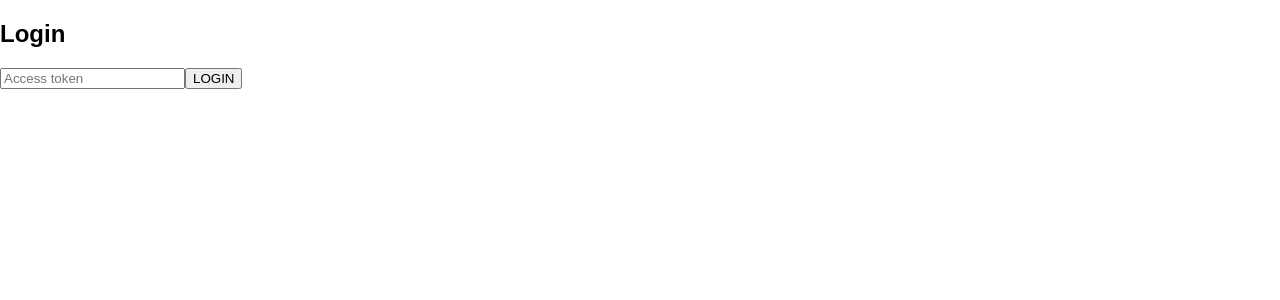
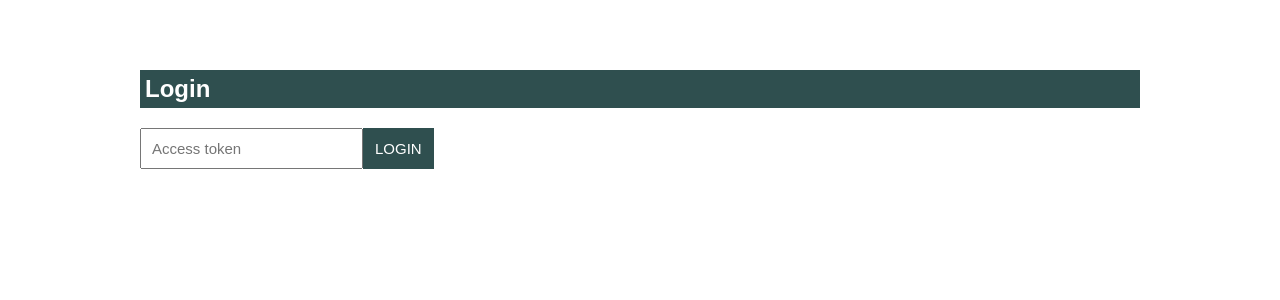
Before and after one commit to temav/React_JS, a React (Create React App) app: page /login in a window 1280 px wide. Shown: the top 300 px of the page. Built offline with nearby package versions, Linux system fonts and the light colour scheme.

Commit message:
add css styles

```diff
--- a/src/components/AppRouter/AppRouter.js
+++ b/src/components/AppRouter/AppRouter.js
@@ -7,7 +7,7 @@ import UserPage from '../UserPage'
 class AppRouter extends Component {
     render () {
         return (
-        <div>
+        <div className='app_router'>
             <Switch>
                 <Route path='/login' component={Login}/>
                 <PrivateRoute exact path='/user/me' component={UserPage}/>
--- /dev/null
+++ b/src/components/Follower/Follower.css
@@ -0,0 +1,15 @@
+.followers {
+    width: 1000px;
+    display: flex;
+    justify-content: center;
+    flex-wrap: wrap;
+}
+.followers h3 {
+    width: 100%;
+}
+
+a .follower {
+    width: 200px;
+    margin: 5px;
+    /* display: inline; */
+}
--- a/src/components/Follower/Follower.js
+++ b/src/components/Follower/Follower.js
@@ -1,4 +1,5 @@
 import React from 'react';
+import './Follower.css';
 
 const Follower = (props) => {
     const { login, avatar_url } = props;
--- a/src/components/Login/Login.js
+++ b/src/components/Login/Login.js
@@ -18,7 +18,7 @@ class Login extends Component {
     render() {
         const { isAuthorized } = this.props;
     if(isAuthorized) return (<Redirect to='user/me'/>);
-    return <div><h2>Login</h2>
+    return <div className='login'><h2>Login</h2>
         <input onChange={this.handleOnChange} name='token' placeholder='Access token'/>
         <button onClick={this.handleLogin}>LOGIN</button>
     </div>
--- a/src/components/UserPage/UserPage.css
+++ b/src/components/UserPage/UserPage.css
@@ -1,4 +1,55 @@
-body {
-    width: 100%;
+.app_router {
+    padding: 50px;
+    width: 1000px;
     margin: 0 auto;
-};
+}
+
+.app_router h2,
+.app_router h3,
+.app_router h4 {
+    color: white;
+    padding: 5px;
+    background-color: darkslategray;
+}
+
+.user_page, .user_owner {
+    display: flex;
+    flex-direction: column;
+}
+.user_page {
+    align-items: center;
+}
+.user_owner button {
+    justify-self: center;
+    padding: 5px;
+    background-color: darkslategray;
+    color: white;
+    font-size: 25px;
+    text-transform: uppercase;
+
+    border-radius: 10px;
+}
+button, a {
+    border: none;
+    outline: none;
+    text-decoration: none;
+    cursor: pointer;
+}
+img {
+    width: inherit;
+}
+.user_owner {
+    width: 400px;
+}
+
+.login input {
+    padding: 10px;
+    font-size: 15px;
+}
+
+.login button {
+    padding: 12px;
+    font-size: 15px;
+    background-color: darkslategray;
+    color: white;
+}
--- a/src/components/UserPage/UserPage.js
+++ b/src/components/UserPage/UserPage.js
@@ -26,12 +26,14 @@ class UserPage extends Component {
         if(isLoading) return <p>Loading...</p>
         const { name, avatar_url } = user_data;
         if(error) return <div><h2>Ошибка</h2>{JSON.stringify(error.response.data)}</div>;
-        return <div>
+        return <div className='user_page'>
+            <div className="user_owner">
             {path==='/user/me' && <button onClick={logout}>Log out</button>}
             <h2>Login: {login}</h2>
             <h3>Name: {name}</h3>
             <img src={avatar_url} alt={'avatar'}/>
             {console.log('login to followers: ', login)}
+            </div>
             {!isLoading && user_data.login && <Followers login={ login }/> }
             {console.log('User data', user_data)}
         </div>;
```
Also changed, not shown: package.json (+2 -7 lines), src/App.css (added, +32 -0 lines), src/App.js (added, +19 -0 lines), src/sagas/users.js (added), 2 other files (tests, documents, lock files or other folders).
